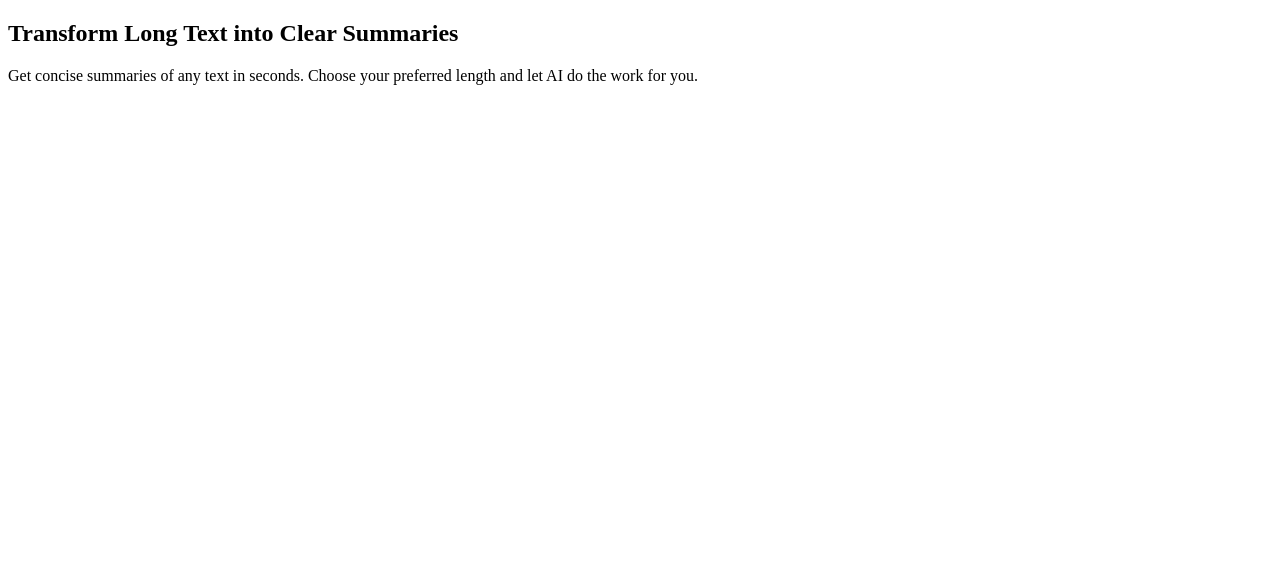
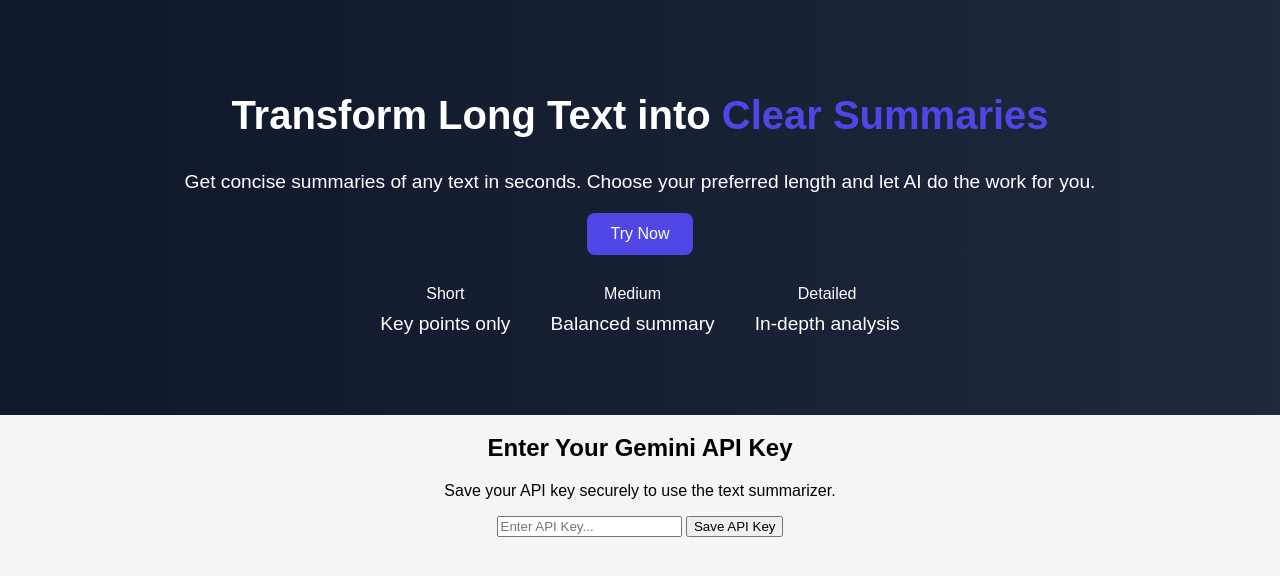
Before and after one commit to arikaran03/Text_Summarizer_AI-, a plain HTML site: page index.html in a window 1280 px wide. Drawn offline with Linux system fonts and the light colour scheme.

Commit message:
added styles to the structure

```diff
--- a/index.html
+++ b/index.html
@@ -4,24 +4,52 @@
     <meta charset="UTF-8">
     <meta name="viewport" content="width=device-width, initial-scale=1.0">
     <title>Document</title>
+    <link rel="stylesheet" href="style.css">
 </head>
 <body>
-    <section class="first_div">
 
+    <section class="hero">
         <h1>
-            Transform Long Text into <span class="highlight">Clear Summaries</span>
+          Transform Long Text into <span class="highlight">Clear Summaries</span>
         </h1>
+
         <p>
-            Get concise summaries of any text in seconds. Choose your preferred length and let AI do the work for you.
+          Get concise summaries of any text in seconds. Choose your preferred
+          length and let AI do the work for you.
         </p>
-        <div class="button"></div>
-        <div class="summary-options">
-            <div class="option"></div>
-            <div class="option"></div>
-            <div class="option"></div>
+
+        <div class="buttons">
+          <button class="primary" id="tryNow">Try Now</button>
         </div>
 
+        <div class="summary-options">
+          <div class="option">
+            <span>Short</span>
+            <p>Key points only</p>
+          </div>
 
-    </section>
+          <div class="option">
+            <span>Medium</span>
+            <p>Balanced summary</p>
+          </div>
+
+          <div class="option">
+            <span>Detailed</span>
+            <p>In-depth analysis</p>
+          </div>
+        </div>
+      </section>
+
+      <section id="api-key-section" class="api-key-container">
+        <h2>Enter Your Gemini API Key</h2>
+
+        <p>Save your API key securely to use the text summarizer.</p>
+
+        <input type="text" id="api-key-input" placeholder="Enter API Key..." />
+
+        <button id="save-api-key">Save API Key</button>
+
+        <p id="api-key-status" class="status-message"></p>
+      </section>
 </body>
 </html>
--- /dev/null
+++ b/style.css
@@ -0,0 +1,52 @@
+body {
+    font-family: Arial, sans-serif;
+    margin: 0;
+    padding: 0;
+    background-color: #f5f5f5;
+    text-align: center;
+  }
+
+  .hero {
+    background: linear-gradient(to right, #0f172a, #1e293b);
+    color: white;
+    padding: 60px 20px;
+  }
+
+  .hero h1 {
+    font-size: 2.5rem;
+    font-weight: bold;
+  }
+
+  .hero .highlight {
+    color: #4f46e5;
+  }
+
+  .hero p {
+    margin-top: 10px;
+    font-size: 1.2rem;
+  }
+
+  .buttons {
+    margin-top: 20px;
+  }
+
+  .primary {
+    padding: 12px 24px;
+    font-size: 1rem;
+    border-radius: 8px;
+    border: none;
+    cursor: pointer;
+    background-color: #4f46e5;
+    color: white;
+  }
+
+  .summary-options {
+    display: flex;
+    justify-content: center;
+    margin-top: 30px;
+  }
+
+  .option {
+    margin: 0 20px;
+    text-align: center;
+  }
```
